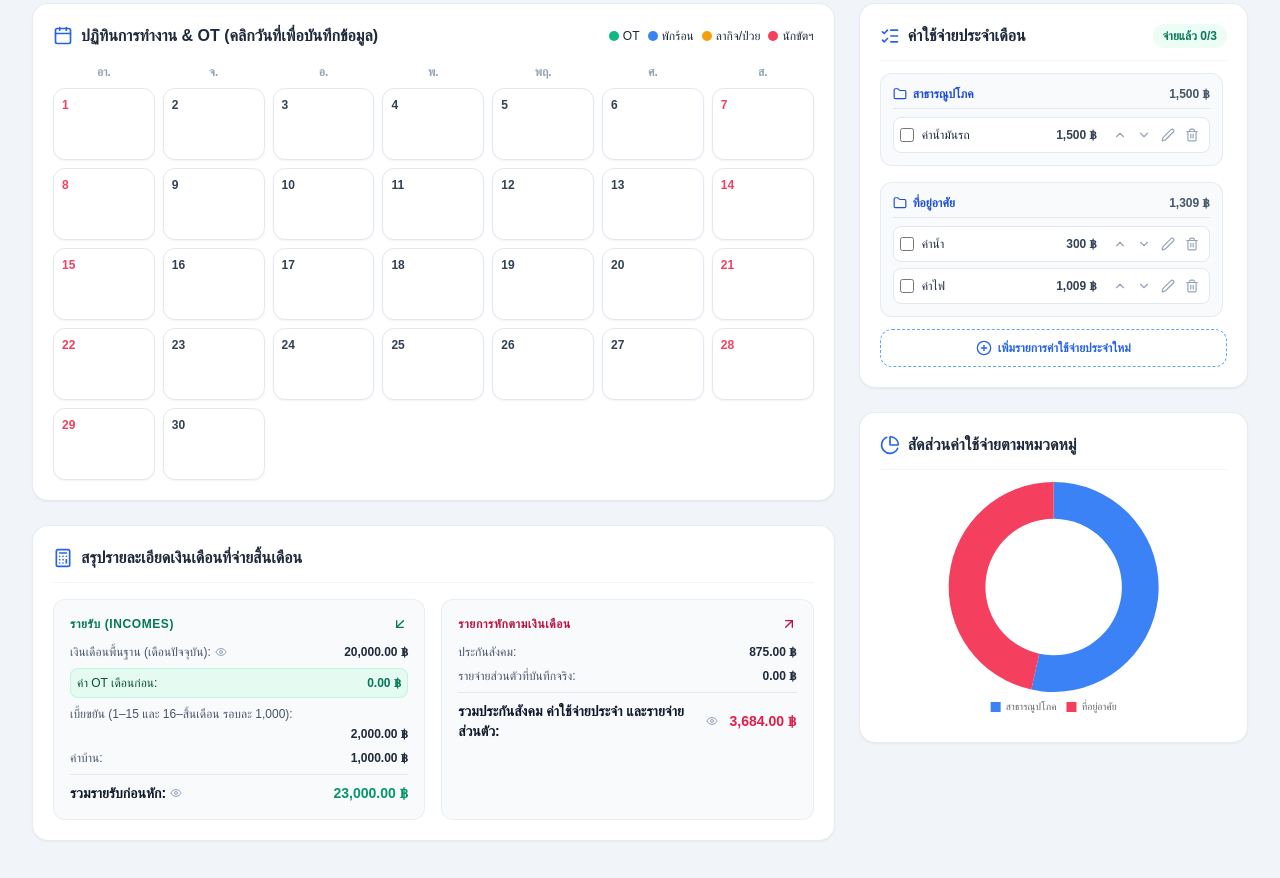
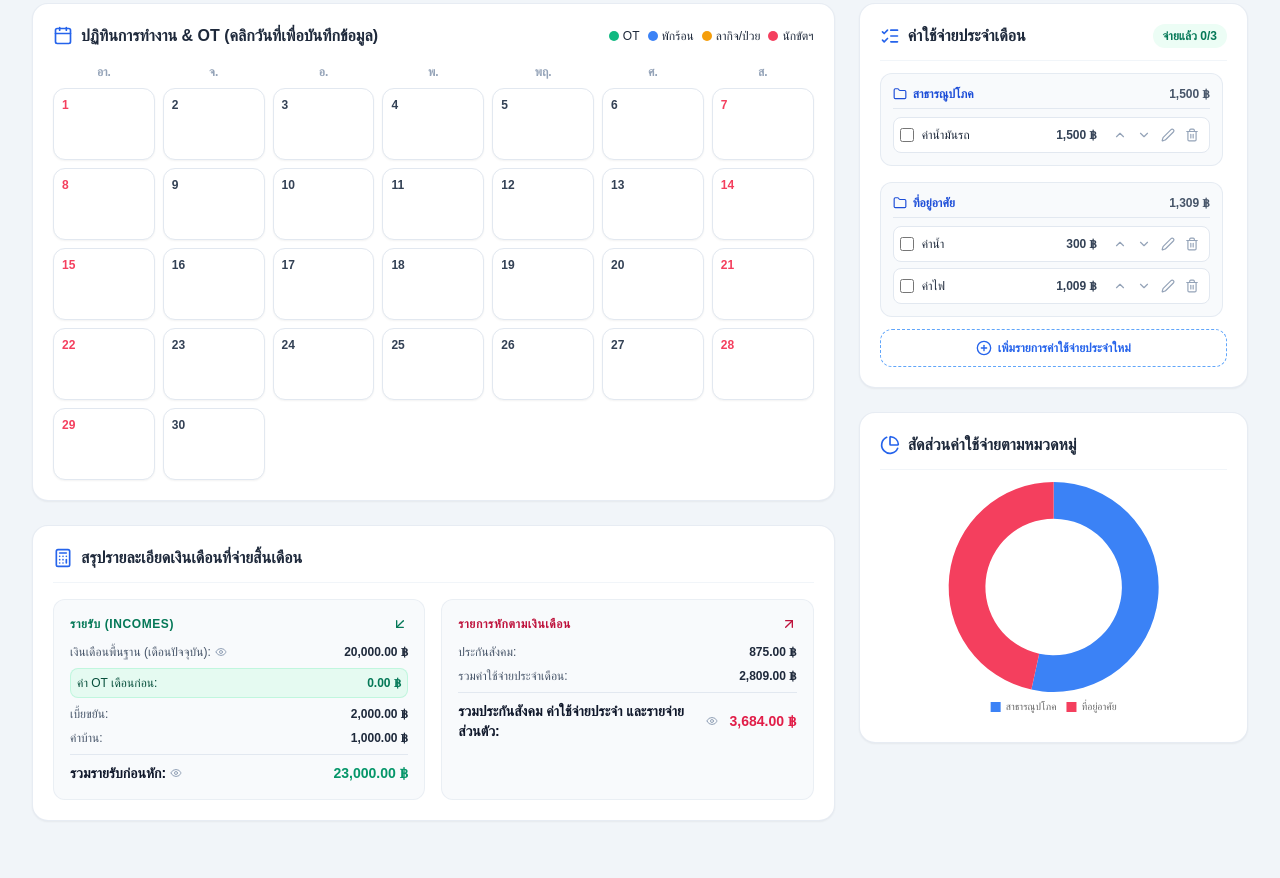
Before and after one commit to nam-notebook/Payroll-mek, a plain HTML site: page index.html in a window 1280 px wide. Shown: the part 302-1180 px from the top of the page. Drawn offline with nearby package versions, Linux system fonts and the light colour scheme; a web font is replaced by a local one.

Commit message:
Update index.html

```diff
--- a/index.html
+++ b/index.html
@@ -194,7 +194,7 @@
                                 <span class="font-medium text-emerald-900">ค่า OT เดือนก่อน:</span>
                                 <span id="sumOtPay" class="font-bold text-emerald-700 whitespace-nowrap">0.00 ฿</span>
                             </div>
-                            <div class="space-y-1"><span>เบี้ยขยัน (1–15 และ 16–สิ้นเดือน รอบละ 1,000):</span><div class="flex justify-end"><span id="sumDiligence" class="font-semibold text-slate-800 whitespace-nowrap">1,250.00 ฿</span></div></div>
+                            <div class="flex justify-between items-center gap-3"><span>เบี้ยขยัน:</span><span id="sumDiligence" class="font-semibold text-slate-800 whitespace-nowrap">1,250.00 ฿</span></div>
                             <div class="flex justify-between items-center gap-3"><span>ค่าบ้าน:</span><span id="sumHousing" class="font-semibold text-slate-800 whitespace-nowrap">1,000.00 ฿</span></div>
                             <div class="border-t border-slate-200 pt-2 flex justify-between items-center gap-3 font-bold text-sm text-slate-900">
                                 <span class="flex items-center gap-1">
@@ -215,7 +215,7 @@
                         <div class="space-y-2 text-xs text-slate-600 pt-1">
                             <div class="flex justify-between items-center gap-3"><span>ประกันสังคม:</span><span class="font-semibold text-slate-800 whitespace-nowrap">875.00 ฿</span></div>
 
-                            <div class="flex justify-between items-center gap-3"><span>รายจ่ายส่วนตัวที่บันทึกจริง:</span><span id="sumDailyExpenses" class="font-semibold text-slate-800 whitespace-nowrap">0.00 ฿</span></div>
+                            <div class="flex justify-between items-center gap-3"><span>รวมค่าใช้จ่ายประจำเดือน:</span><span id="sumFixedMonthlyExpenses" class="font-semibold text-slate-800 whitespace-nowrap">0.00 ฿</span></div>
                             <div class="border-t border-slate-200 pt-2 flex justify-between items-center gap-3 font-bold text-sm text-slate-900">
                                 <span class="flex items-center gap-1">
                                     รวมประกันสังคม ค่าใช้จ่ายประจำ และรายจ่ายส่วนตัว:
@@ -709,8 +709,8 @@ let fixedExpenses = JSON.parse(localStorage.getItem('payroll_fixed_expenses_v2')
         document.getElementById('sumDiligence').innerText = actualDiligence.toLocaleString('th-TH', {minimumFractionDigits: 2}) + ' ฿';
         document.getElementById('sumGrossIncome').innerText = fmt(grossIncomeTotal, 'sumGrossNet');
 
-        const sumDailyEl = document.getElementById('sumDailyExpenses');
-        if (sumDailyEl) sumDailyEl.innerText = periodDailyExpensesTotal.toLocaleString('th-TH', {minimumFractionDigits: 2}) + ' ฿';
+        const sumFixedMonthlyEl = document.getElementById('sumFixedMonthlyExpenses');
+        if (sumFixedMonthlyEl) sumFixedMonthlyEl.innerText = fixedExpensesTotal.toLocaleString('th-TH', {minimumFractionDigits: 2}) + ' ฿';
         document.getElementById('sumTotalDeductions').innerText = fmt(totalDeductionsCalculated, 'sumTotalDeductionsVal');
 
         renderCategorizedFixedExpenses();
```
